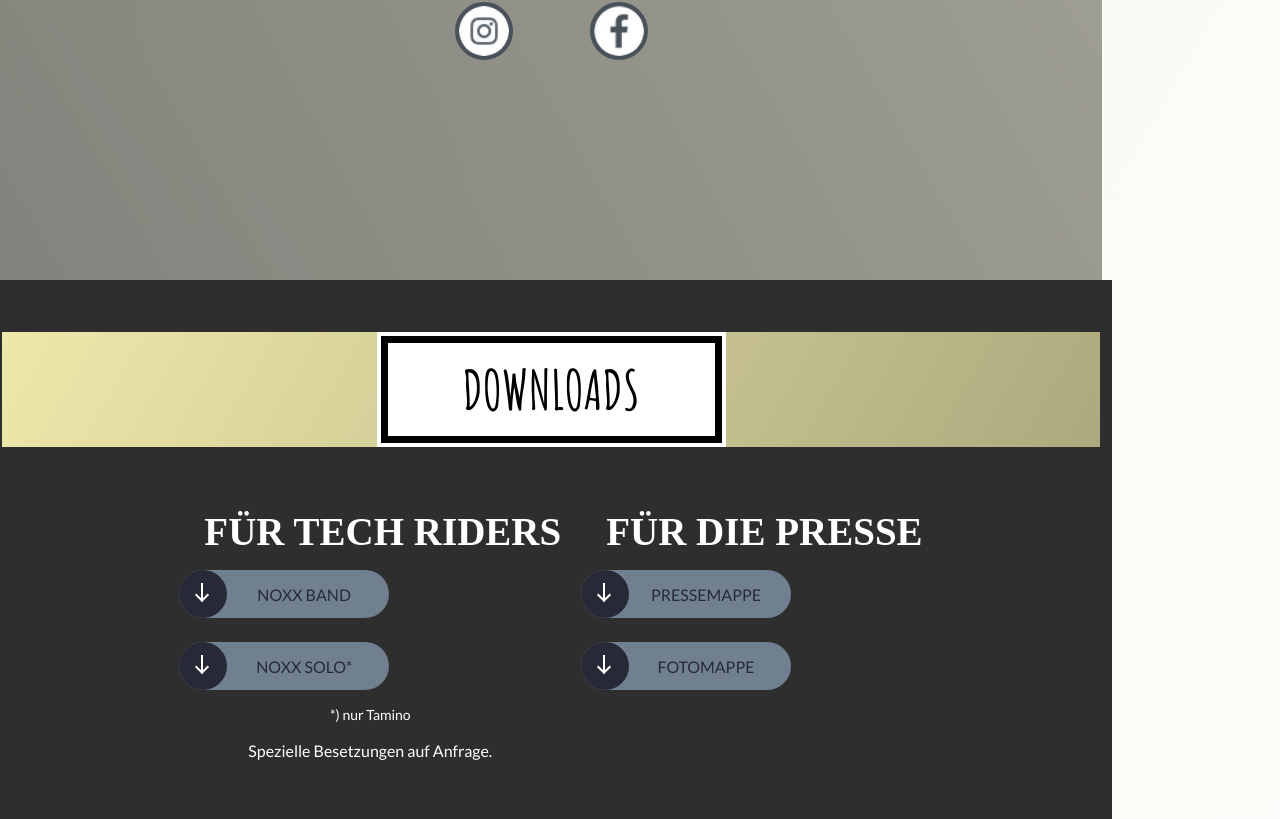
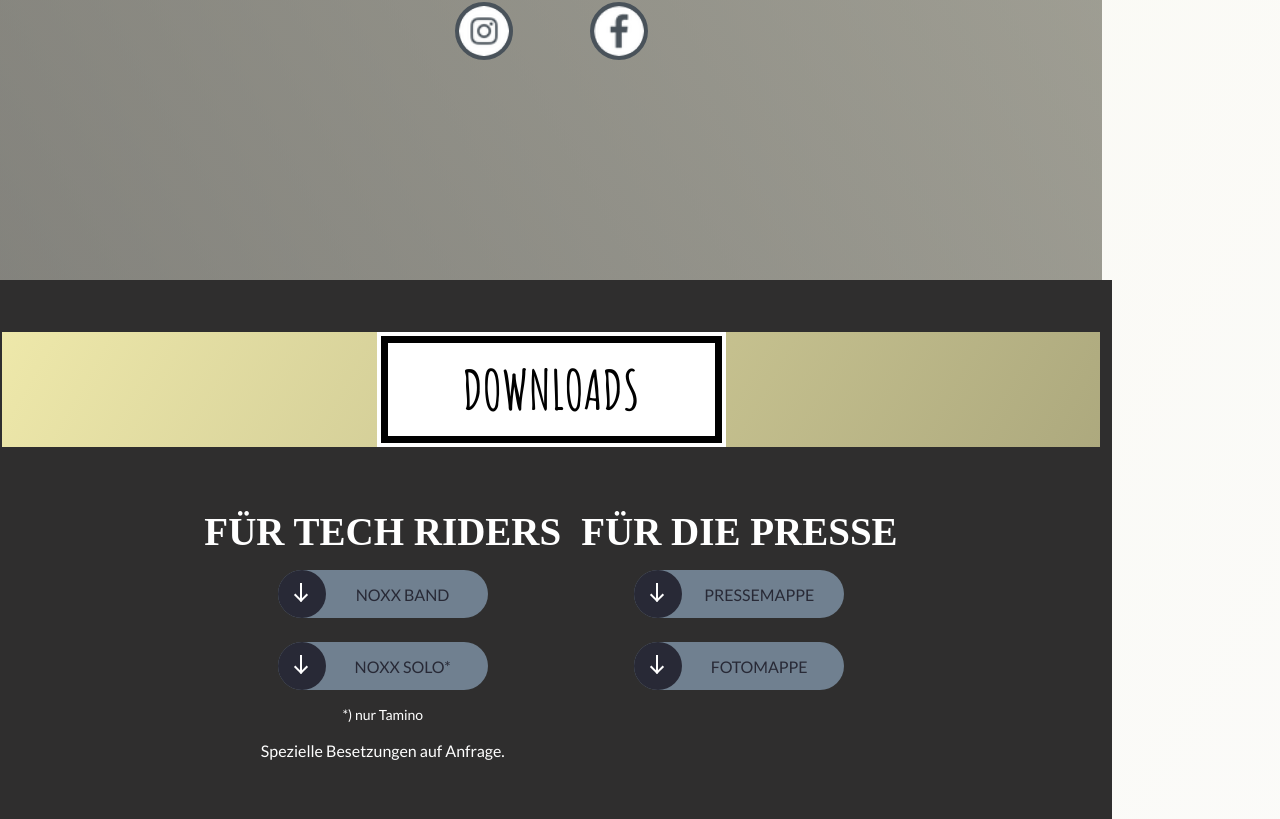
Before and after one commit to weeebr/noxx, a React (Create React App) app: page / in a window 1280 px wide. Shown: the part 4380-5199 px from the top of the page. Built offline with nearby package versions, Linux system fonts and the light colour scheme; a web font is replaced by a local one.

Commit message:
fix mal-alignment of download titles

```diff
--- a/src/pages/Downloads.js
+++ b/src/pages/Downloads.js
@@ -32,12 +32,7 @@ const DownloadsWrapper = styled.div`
   }
 
   h3 {
-    text-align: left;
-    margin-left: 25px;
-
-    ${breakpoint(device.phone)} {
     text-align: center;
-    }
   }
 
   a {
@@ -55,17 +50,21 @@ const Kontakt = () => {
         <div>
           <div style={{ marginRight: 20 }}>
             <h3>für Tech Riders</h3>
+            <div style={{ textAlign: "center" }}>
               <DownloadButton link={pdfNoxxBand} text="NOXX Band" />
               <br />
               <DownloadButton link={pdfNoxxSolo} text="NOXX Solo*" />
+            </div>
             <p style={{ fontSize: 14 }}>*) nur Tamino</p>
             <p>Spezielle Besetzungen auf Anfrage.</p>
           </div>
           <div>
             <h3>für die Presse</h3>
+            <div style={{ textAlign: "center" }}>
               <DownloadButton link="#" text="Pressemappe" />
               <br />
               <DownloadButton link="#" text="Fotomappe" />
+            </div>
           </div>
         </div>
       </DownloadsWrapper>
```
Lines whose indentation alone changed are shown as unchanged.
